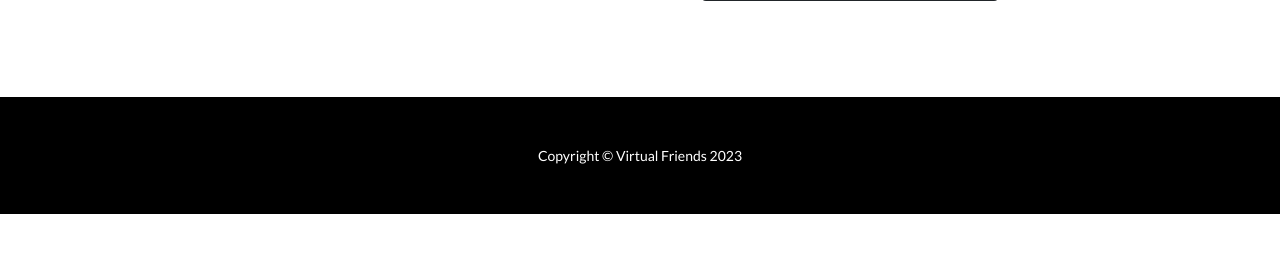
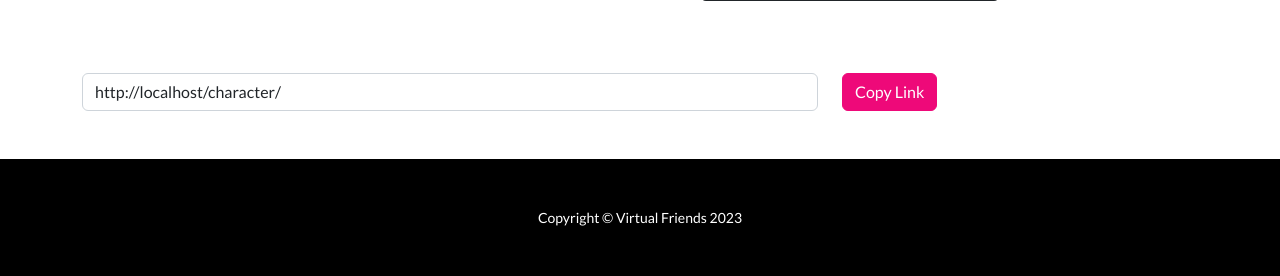
Before and after one commit to team-virtual-friends/webapp, a Flask app: template webapp/templates/user-profile.html in a window 1280 px wide. Shown: the part 930-1206 px from the top of the page. Before the commit the page ends 1144 px from the top, so only its background shows below. Run offline with Flask 2, Linux system fonts and the light colour scheme; the template is opened without the code that fills it, so the values that code supplies are empty; some libraries are stand-ins or nearby versions.

Commit message:
add shareable link

```diff
--- a/webapp/templates/user-profile.html
+++ b/webapp/templates/user-profile.html
@@ -117,7 +117,28 @@
 
         </div>
     </div>
+
+            <div class="row mt-4">
+                <!-- Text Box on the Left -->
+                <div class="col-md-8">
+                    <input type="text" class="form-control" id="sharableLink" value="{{ request.url_root }}character/{{ character['character_id'] }}" readonly>
+                </div>
+                <!-- Copy Link Button on the Right -->
+                <div class="col-md-4">
+                    <button class="btn btn-primary" onclick="copyLinkToClipboard()">Copy Link</button>
+                </div>
+            </div>
+
 </div>
+
+    <script>
+function copyLinkToClipboard() {
+    const sharableLinkElement = document.getElementById('sharableLink');
+    sharableLinkElement.select();
+    document.execCommand('copy');
+    alert("Link copied to clipboard!");
+}
+    </script>
 
 
 
```
